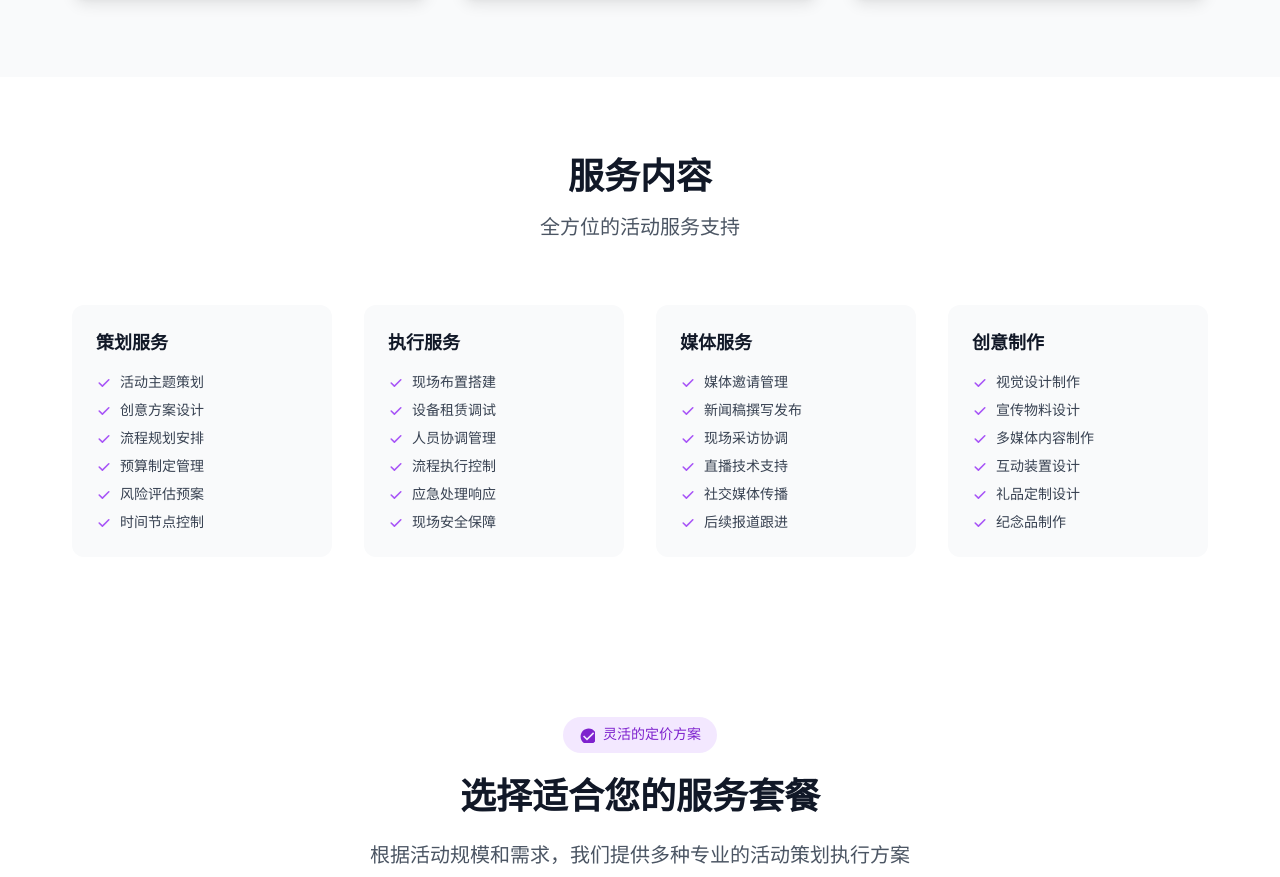
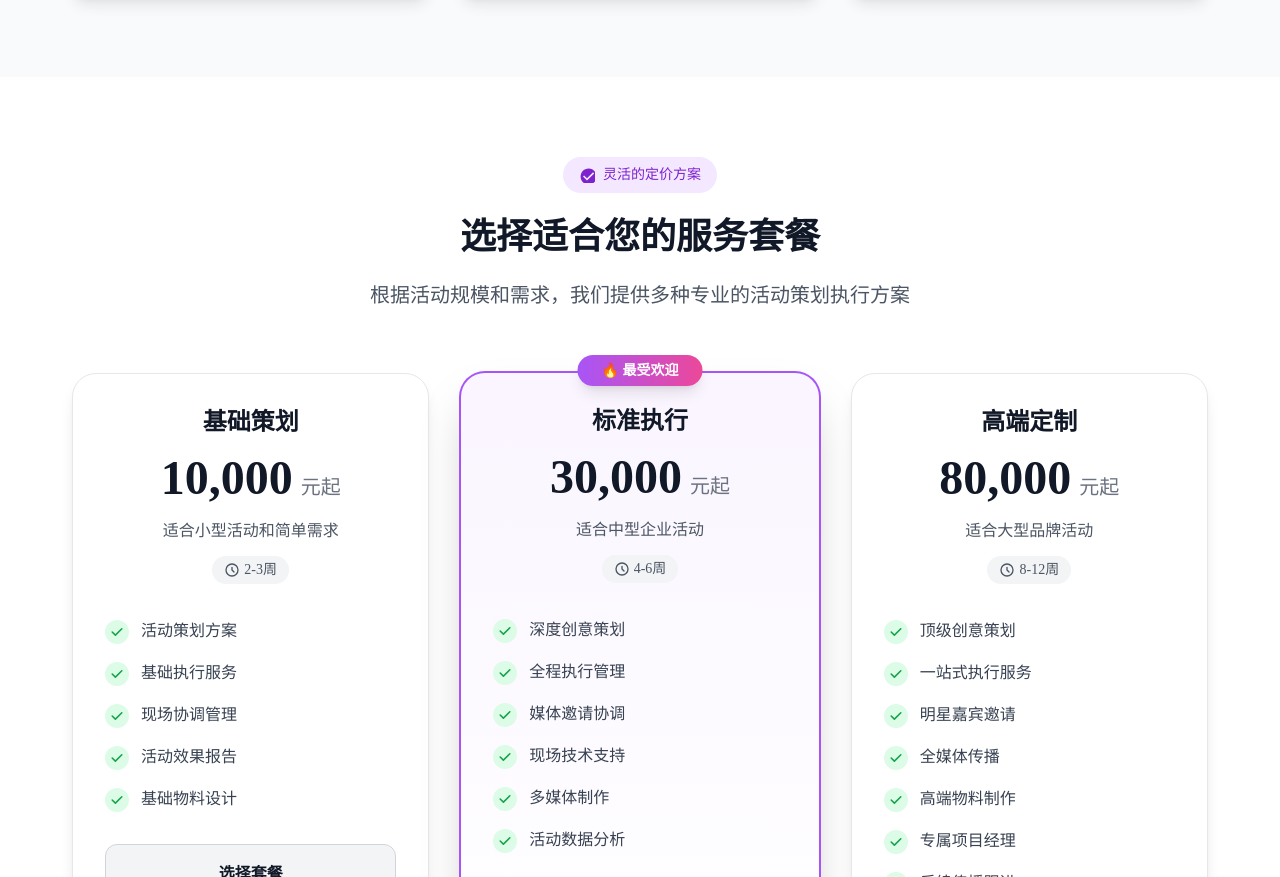
Before and after one commit to honglaysin/tnaot_media_web-main, an Astro site: page /services/event-planning in a window 1280 px wide. Shown: the part 2272-3149 px from the top of the page. Built offline with nearby package versions, Linux system fonts and the light colour scheme; Astro itself is replaced by a stand-in of ours.

Commit message:
Update event-planning.astro
new

```diff
--- a/src/pages/services/event-planning.astro
+++ b/src/pages/services/event-planning.astro
@@ -437,7 +437,7 @@
     </section>
 
     <!-- 服务内容 -->
-    <section class="py-20 bg-white">
+    <!-- <section class="py-20 bg-white">
       <div class="container">
         <div class="text-center mb-16">
           <h2 class="text-3xl md:text-4xl font-bold text-gray-900 mb-4">服务内容</h2>
@@ -461,7 +461,7 @@
           ))}
         </div>
       </div>
-    </section>
+    </section> -->
 
     <!-- 服务套餐 -->
     <section id="pricing" class="py-20 bg-white">
```
